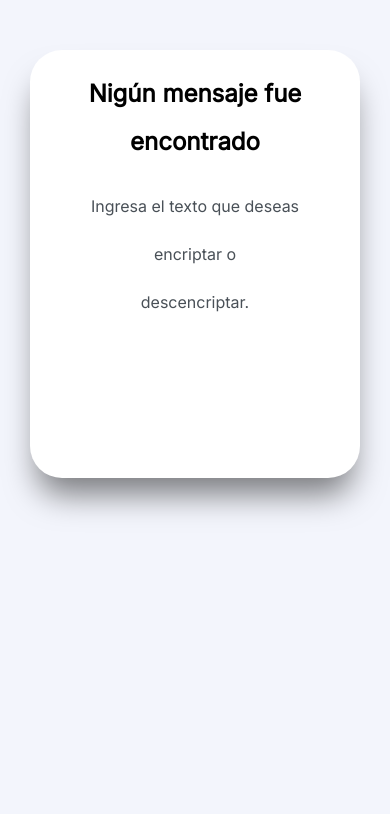
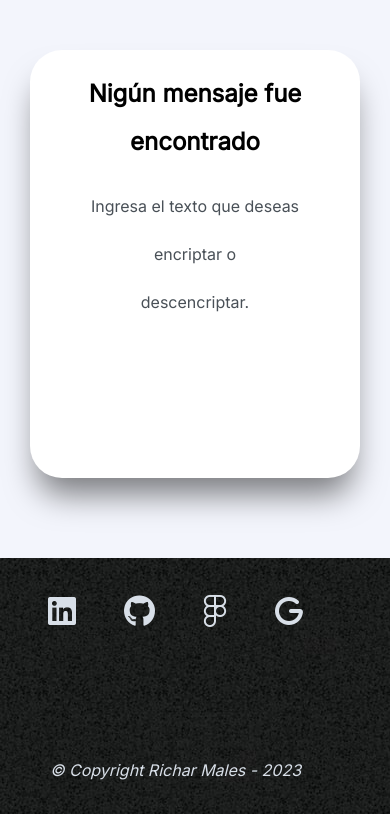
Before and after one commit to R24alexander/Encriptador-de-texto, a plain HTML site: page index.html in a window 390 px wide. Shown: the part 538-1352 px from the top of the page. Before the commit the page ends 1096 px from the top, so only its background shows below. Drawn offline with Linux system fonts and the light colour scheme.

Commit message:
Agregando seccion footer a la pagina encriptador-de-texto

```diff
--- a/index.html
+++ b/index.html
@@ -11,12 +11,14 @@
     <link rel="preconnect" href="https://fonts.googleapis.com">
     <link rel="preconnect" href="https://fonts.gstatic.com" crossorigin>
     <link href="https://fonts.googleapis.com/css2?family=Inter:wght@200;400&display=swap" rel="stylesheet">
+    <link rel="stylesheet" href="https://cdnjs.cloudflare.com/ajax/libs/font-awesome/6.3.0/css/all.min.css" integrity="sha512-SzlrxWUlpfuzQ+pcUCosxcglQRNAq/DZjVsC0lE40xsADsfeQoEypE+enwcOiGjk/bSuGGKHEyjSoQ1zVisanQ==" crossorigin="anonymous" referrerpolicy="no-referrer" />
 </head>
 <body>
 
     <header>
         <img class="logo" src="imagenes/Logo.png" alt="logo de alura">
     </header>
+
     <main>
         <div class="contendor-seccion">
             <!-- Seccion - 1 -->
@@ -60,6 +62,21 @@
         </div>
     </main>
 
+    <!-- FOOTER -->
+    <footer>
+        <div class="contenedor-redes">
+            <ul>
+                <li class="redes"><a href="https://www.linkedin.com/in/richar-alexander-males-anrango-515105277/"><i class="fa-brands fa-linkedin"></i></a></li>
+                <li class="redes"><a href="https://github.com/R24alexander/Encriptador-de-texto.git"><i class="fa-brands fa-github"></i></a></li>
+                <li class="redes"><a href="https://www.figma.com/file/E7H2owYGRaQBQmETTI9HEv/Alura-Challenge---Desaf%C3%ADo-1---L%C3%B3gica-(Copy)?type=design&mode=dev"><i class="fa-brands fa-figma"></i></a></li>
+                <li class="redes"><a href="https://mail.google.com/mail/u/0/#inbox"><i class="fa-sharp fa-solid fa-g"></i></a></li>
+            </ul>
+        </div>
+        <div class="contenedor-copy">
+            <p class="copyright">&copy Copyright Richar Males - 2023</p>
+        </div>
+    </footer>
+
     <script src="script/script.js"></script>
 
 </body>
--- a/style/media-query.css
+++ b/style/media-query.css
@@ -3,7 +3,10 @@
 /* ============================================================================================= */
 @media (max-width: 768px) {
     main {
+        position: relative;
         width: 100%;
+        height: 100%;
+        /* background-color: aqua; */
     }
 
     .logo {
@@ -77,6 +80,14 @@
         width: 90%;
     }
 
+    footer {
+        position: relative;
+    }
+
+    .contenedor-copy p {
+        font-size: medium;
+    }
+
 }
 
 /* ============================================================================================= */
@@ -123,4 +134,21 @@
         width: 100%;
     }
 
+    footer {
+        width: 100%;
+    }
+
+    .contenedor-redes {
+        width: 100%;
+        padding-bottom: 0;
+    }
+
+    .contenedor-copy {
+        width: 100%;
+    }
+
+    .contendor-copia p {
+        font-size: small;
+    }
+
 }
--- a/style/style.css
+++ b/style/style.css
@@ -195,3 +195,47 @@ main {
     padding: 0 10px 0 10px;
     letter-spacing: 2px;
 }
+
+/* ==================================== FOOTER ==================================== */
+footer {
+    /* background-color: #0A3871; */
+    position: relative;
+    background: url(../imagenes/bg.jpg);
+    width: 100%;
+    /* height: 270px; */
+    margin: auto 0;
+}
+
+.contenedor-redes {
+    width: 90%;
+    padding: 30px 0 30px 0;
+}
+
+.contenedor-redes ul {
+    display: flex;
+    justify-content: space-evenly;
+    flex-wrap: wrap;
+}
+
+.redes i {
+    color: #D8DFE8;
+}
+
+.redes i:hover {
+    transform: scale(1.3);
+    cursor: pointer;
+    /* color: #0A3871; */
+}
+
+.contenedor-copy {
+    width: 90%;
+    /* margin: auto 0; */
+    text-align: center;
+    padding: 80px 0 20px 0;
+}
+
+.contenedor-copy p {
+    color: #D8DFE8;
+    font-style: italic;
+    font-size: large;
+}
```
Also changed, not shown: imagenes/bg.jpg (added).
